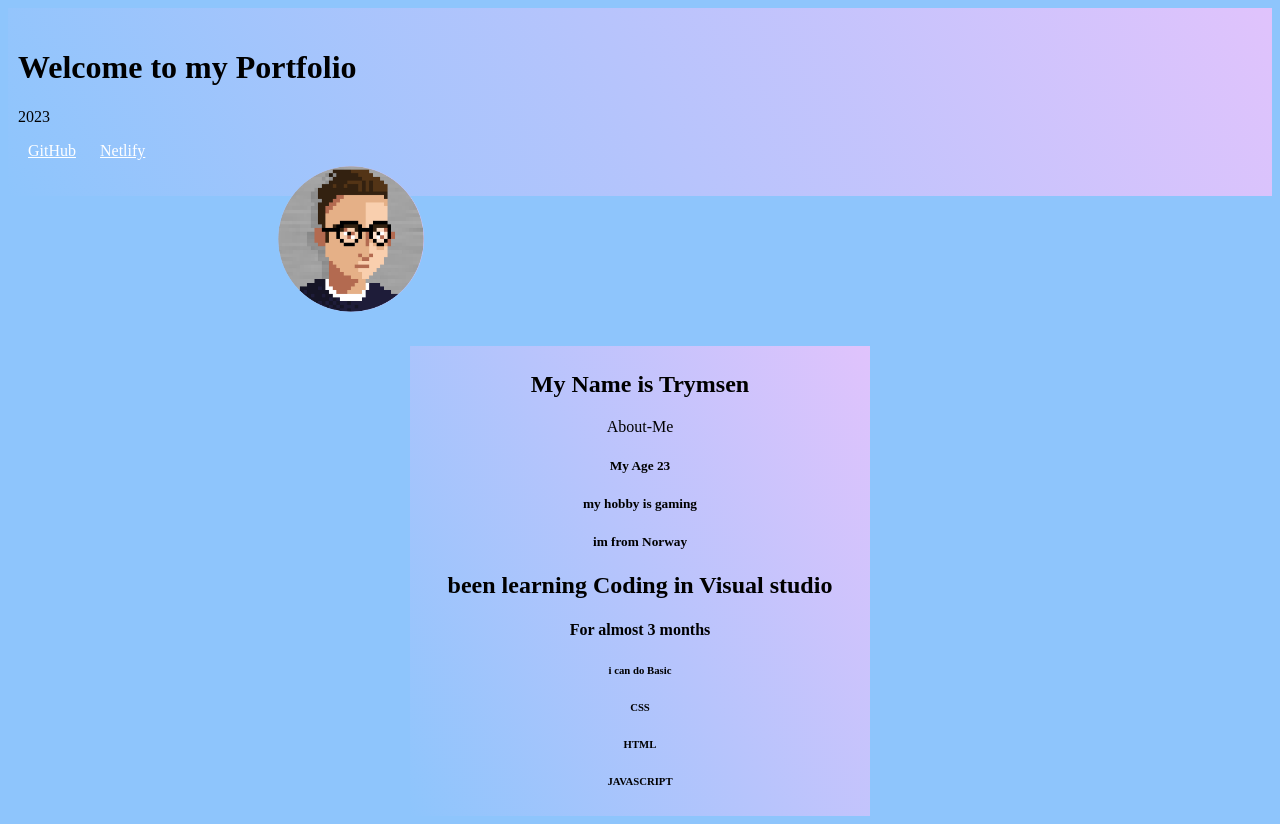
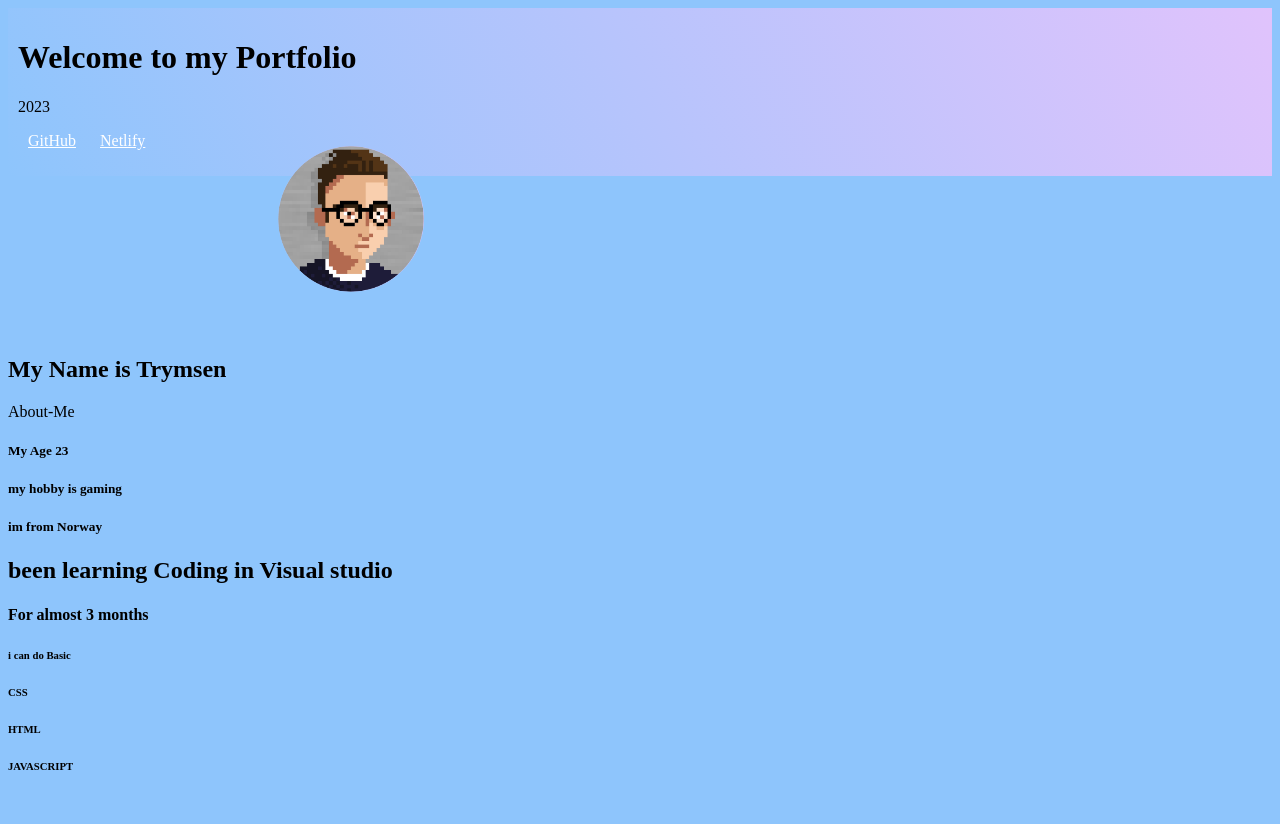
Before and after one commit to TrymELCODER/my-Portfolio, a plain HTML site: page Html.html in a window 1280 px wide. After the commit the page ends 800 px from the top, so only its background shows below. Drawn offline with Linux system fonts and the light colour scheme.

Commit message:
initial commit

```diff
--- a/Html.html
+++ b/Html.html
@@ -20,11 +20,10 @@
             </ul>
           </nav>
           </div>
-        </div>
       </footer>
 
     <img class="img1" src ="portfolio bilde.png">
-    <div class="center-me">
+    <div class="center-me"></div>
         <h2>My Name is Trymsen</h2>
         <div class="h2">About-Me
             <h5>My Age 23</h5>  <h5>my hobby is gaming</h5> <h5> im from Norway</h5>
@@ -35,8 +34,5 @@
          <h6>CSS</h6>
          <h6>HTML</h6>
          <h6>JAVASCRIPT</h6>
-
-
-
 </body>
 </html>
--- a/csssetting.css
+++ b/csssetting.css
@@ -5,14 +5,12 @@ body {
   }
 
   .center-me{
-
     text-align: justify;
   -moz-text-align-last: center;
   text-align-last: center;
-    margin: auto;
+    margin: 0;
   width: 450px;
   background-color: #8EC5FC;
-background-image: linear-gradient(62deg, #8EC5FC 0%, #E0C3FC 100%);
   padding: 5px;
 
 
@@ -37,8 +35,7 @@ background-image: linear-gradient(62deg, #8EC5FC 0%, #E0C3FC 100%);
 footer {
     background-color: #8EC5FC;
 background-image: linear-gradient(62deg, #8EC5FC 0%, #E0C3FC 100%);
-
-    padding: 20px 10px;
+    padding: 10px 10px;
   }
 
   /* Sets all link texts to white and puts margin to the left and right */
@@ -56,29 +53,6 @@ background-image: linear-gradient(62deg, #8EC5FC 0%, #E0C3FC 100%);
 
   /* desktop and Under */
 
-@media(max-width: 1920px)
-@media(min-width: 360px)
-    .img1{
+@media(max-width: 1920px) {
 
-    }
-    .grid,
-    .grid-3 {
-      grid-template-columns: 1fr;
-    }
-
-
-    .h2 {
-        text-align: justify; /* For Edge */
-  -moz-text-align-last: center; /* For Firefox prior 58.0 */
-  text-align-last: center;
-    }
-
-    .h3 {
-        text-align: justify; /* For Edge */
-  -moz-text-align-last: center; /* For Firefox prior 58.0 */
-  text-align-last: center;
-    }
-
-    .gif1 {
-
-    }
+}
```
